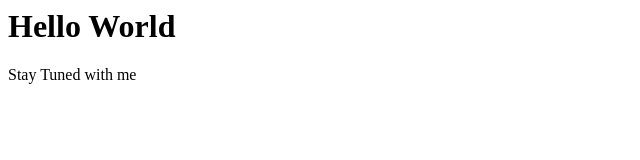
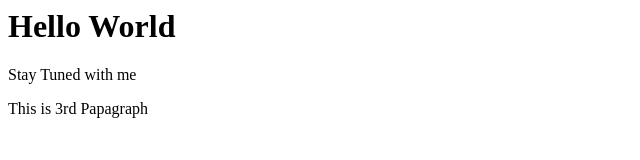
Before and after one commit to rasaleh19/react-coursera, a plain HTML site: page index.html in a window 1280 px wide. Shown: the whole page, without its empty margins (0-640 px from the left). Drawn offline with Linux system fonts and the light colour scheme.

Commit message:
Third commit

```diff
--- a/index.html
+++ b/index.html
@@ -1,2 +1,3 @@
 <h1> Hello World</h1>
 <p>Stay Tuned with me</p>
+<p>This is 3rd Papagraph</p>
```
